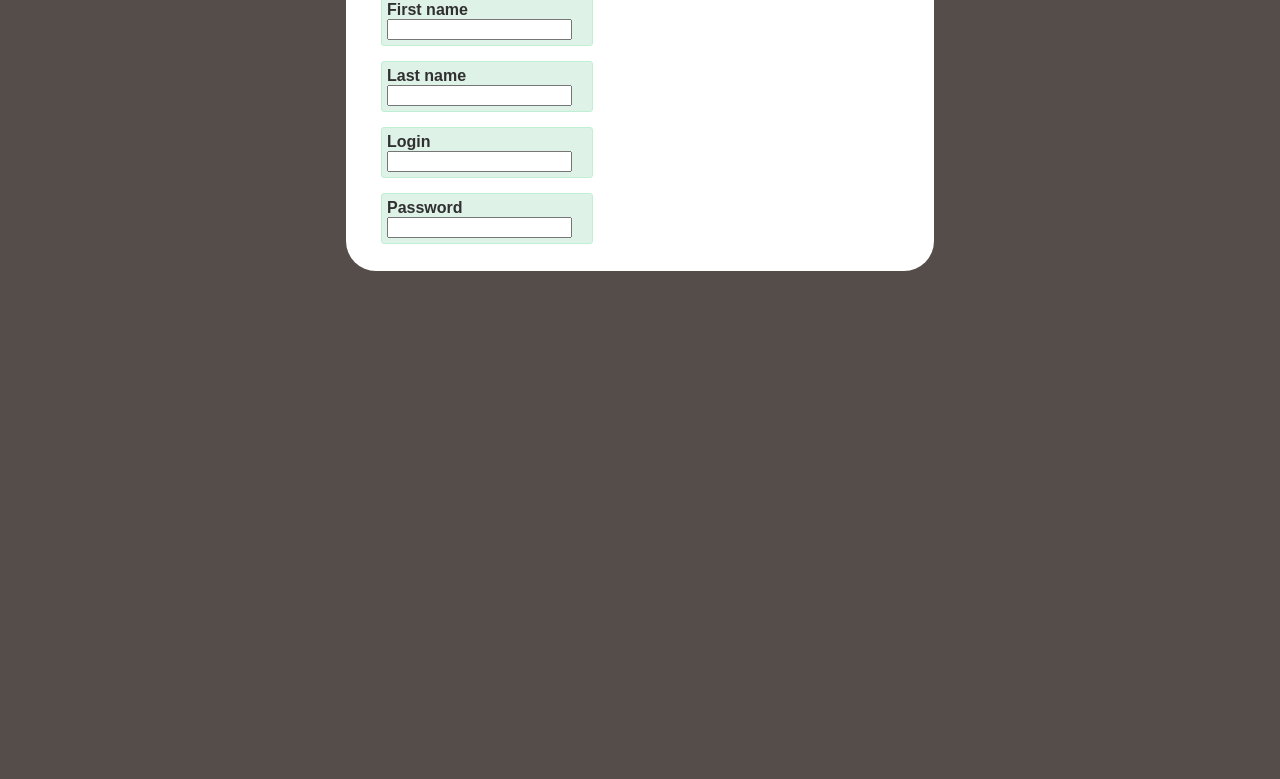
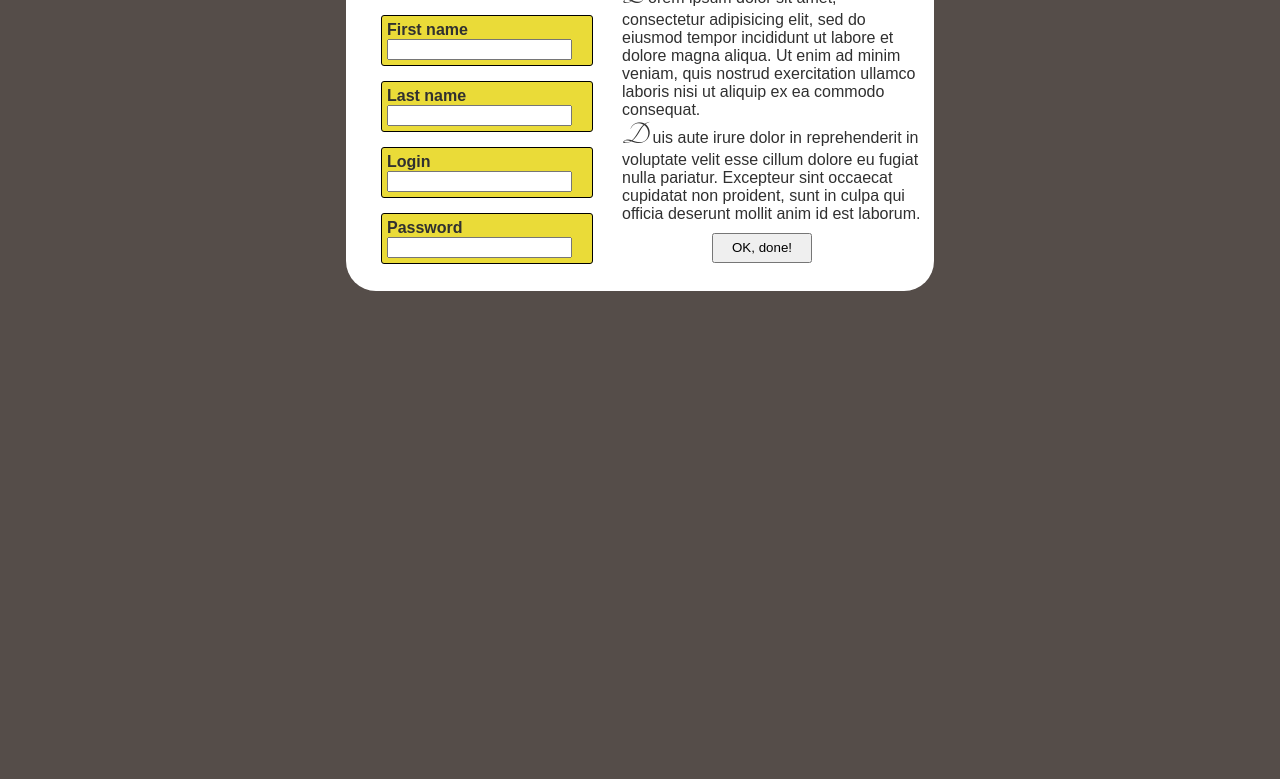
Before and after one commit to kepisty89/jQueryDemo, a plain HTML site: page WebContent/form.html in a window 1280 px wide. Shown: the part 307-1086 px from the top of the page. Before the commit the page ends 800 px from the top, so only its background shows below. Drawn offline with Linux system fonts and the light colour scheme; a web font is replaced by a local one.

Commit message:
Layout changes, validation fix, button added.

```diff
--- a/WebContent/form.html
+++ b/WebContent/form.html
@@ -3,6 +3,7 @@
 <head>
 	<meta http-equiv="Content-Type" content="text/html; charset=UTF-8">
 	<link href="./styles/form.css" rel="stylesheet" type="text/css" />
+  <link rel="stylesheet" type="text/css" href="http://fonts.googleapis.com/css?family=Tangerine">
 	<link rel="stylesheet" type="text/css" href="http://fonts.googleapis.com/css?family=Margarine">
 	<link rel="stylesheet" type="text/css" href="http://fonts.googleapis.com/css?family=Cinzel">
 	<script type="text/javascript" src="./scripts/jquery-1.8.3.min.js"></script>
@@ -20,6 +21,7 @@
 <div id="mainbodyPan">
   <div id="bodyPan">
   	<div id="hwForm">
+      <div id="formContainer">
         <h1>Please fill this form</h1>
     		  <div class="formField">
     			<h4>First name</h4>
@@ -50,6 +52,12 @@
       		</div>
     		</div>
       </div>
+      <div id="formInstructions">
+        <p><em>L</em>orem ipsum dolor sit amet, consectetur   adipisicing elit, sed do eiusmod tempor incididunt ut labore et dolore magna aliqua. Ut enim ad minim veniam, quis nostrud exercitation ullamco laboris nisi ut aliquip ex ea commodo consequat. </p>
+        <p><em>D</em>uis aute irure dolor in reprehenderit in voluptate velit esse cillum dolore eu fugiat nulla pariatur. Excepteur sint occaecat cupidatat non proident, sunt in culpa qui officia deserunt mollit anim id est laborum.</p>
+        <input type="button" value="OK, done!" style="width: 100px; height: 30px; margin-left: 90px; margin-top: 10px;">
+      </div>
+    </div>
   </div>
 </div>
 </body>
--- a/WebContent/scripts/form.js
+++ b/WebContent/scripts/form.js
@@ -5,9 +5,9 @@ $(document).ready(function() {
 
 	var changeColor = function(event, divElement) {
 		if (event) {
-			divElement.css("background-color", "#DFF2E7");
+			divElement.css("background-color", "#EADB38");
 		}else{
-			divElement.css("background-color", "#D8EBF0");
+			divElement.css("background-color", "#FAF4B6");
 		};
 	}
 
--- a/WebContent/scripts/jquery.validate.js
+++ b/WebContent/scripts/jquery.validate.js
@@ -23,7 +23,7 @@
 			if ($.trim(text) === ""){
 				$(this).val(settings.suggestionText);
 				$(this).css('color', '#99A2C7');
-				$(this).parent().parent().css('background-color', '#FFD9D9');
+				$(this).parent().parent().css('background-color', '#BD2D2D');
 			}else{
 				$(this).css('color', 'black');
 			}
--- a/WebContent/styles/form.css
+++ b/WebContent/styles/form.css
@@ -38,6 +38,12 @@ h3 {
 	text-shadow: 1px 1px 1px #aaa;
 }
 
+em {
+	font-family: 'Tangerine';
+	font-size: 2em;
+	margin-right: 5px;
+}
+
 
 /*
  * Homework styling
@@ -53,12 +59,20 @@ h3 {
 	margin-bottom: 50px;
 }
 
+#formInstructions {
+	position: relative;;
+	float: right;
+	bottom: 300px;
+	width: 300px;
+	height: 500px;
+}
+
 .formField {
 	padding: 5px;
 	margin: 15px;
 	width: 200px;
-	background-color: #DFF2E7;
-	border: 1px solid #C0F0D4;
+	background-color: #EADB38;
+	border: 1px solid black;
 	border-radius: 3px;
 }
 
@@ -95,7 +109,7 @@ h3 {
 	/*height:224px;*/
 	position: relative;
 	margin: 0 auto;
-	padding: 22px 95px 0;
+	padding: 22px 95px 20px;
 }
 
 #bodytopPan p span.yellow{background:#3C3633; color:#FFD900;}
```
Lines whose indentation alone changed are shown as unchanged.
